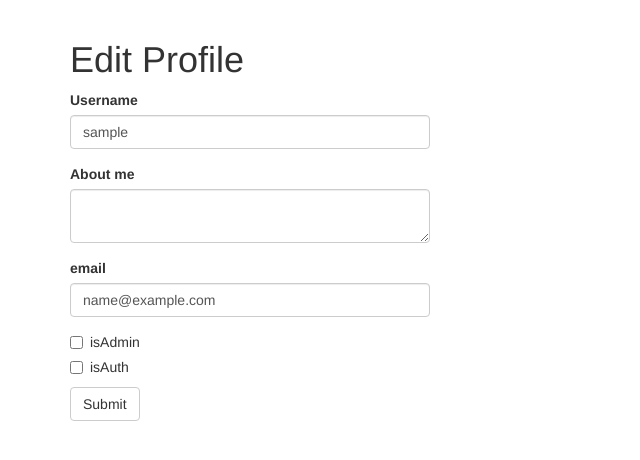
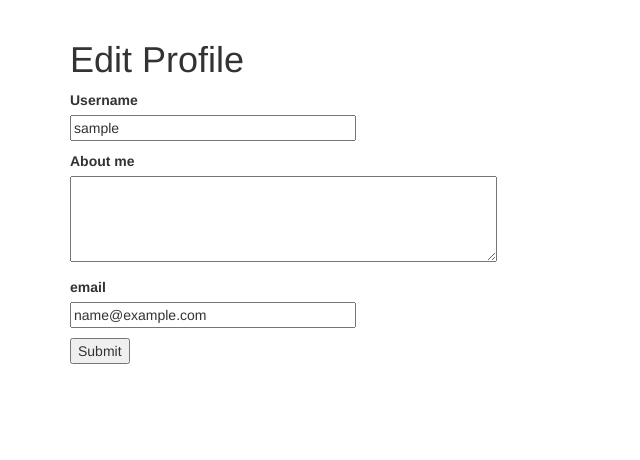
Before and after one commit to edbullen/flask-base, a Flask app: a page that uses app/templates/edit_profile.html in a window 1280 px wide. Shown: the part 52-512 px from the top of the page, without its empty margins (0-640 px from the left). Run offline with Flask 2, Linux system fonts and the light colour scheme; the visitor is signed in with stand-in values (Sample User, id 1); data comes from the database, SQL or seed files in the repository; some libraries are stand-ins or nearby versions.

Commit message:
only admin or super users can update isadmin and isauth

```diff
--- a/app/routes.py
+++ b/app/routes.py
@@ -98,11 +98,11 @@ def edit_profile(username):
         form.username.data = user.username
         form.about_me.data = user.about_me
         form.email.data = user.email
-        if (user.isAdmin):
-           form.isadmin.data = user.isAdmin
-           form.isauth.data = user.isAuth
-    return render_template('edit_profile.html', title='Edit Profile',
-                           form=form)
+        #if (user.isAdmin == 1) or (user.isSuper == 1):
+        form.isadmin.data = user.isAdmin
+        form.isauth.data = user.isAuth
+        return render_template('edit_profile.html', title='Edit Profile', form=form)
+    return render_template('edit_profile.html', title='Edit Profile', form=form)
 
 @app.route('/reset_password_request', methods=['GET', 'POST'])
 def reset_password_request():
--- a/app/templates/edit_profile.html
+++ b/app/templates/edit_profile.html
@@ -1,13 +1,44 @@
 {% extends "base.html" %}
-{% import 'bootstrap/wtf.html' as wtf %}
 
 {% block app_content %}
     <h1>Edit Profile</h1>
+    <form action="" method="post">
+        {{ form.hidden_tag() }}
+        <p>
+            {{ form.username.label }}<br>
+            {{ form.username(size=32) }}<br>
+            {% for error in form.username.errors %}
+            <span style="color: red;">[{{ error }}]</span>
+            {% endfor %}
+        </p>
+        <p>
+            {{ form.about_me.label }}<br>
+            {{ form.about_me(cols=50, rows=4) }}<br>
+            {% for error in form.about_me.errors %}
+            <span style="color: red;">[{{ error }}]</span>
+            {% endfor %}
+        </p>
 
-    <div class="row">
-        <div class="col-md-4">
-            {{ wtf.quick_form(form) }}
-        </div>
-    </div>
+        <p>
+            {{ form.email.label }}<br>
+            {{ form.email(size=32) }}<br>
+            {% for error in form.email.errors %}
+            <span style="color: red;">[{{ error }}]</span>
+            {% endfor %}
+        </p>
 
+        {% if current_user.isSuper == 1 or current_user.isAdmin == 1   %}
+            <p>
+                 {{ form.isadmin.label }}<br>
+                 {{ form.isadmin }}<br>
+             </p>
+             <p>
+                 {{ form.isauth.label }}<br>
+                 {{ form.isauth }}<br>
+             </p>
+         {% endif %}
+
+        <p>{{ form.submit() }}</p>
+
+    </form>
 {% endblock %}
```
